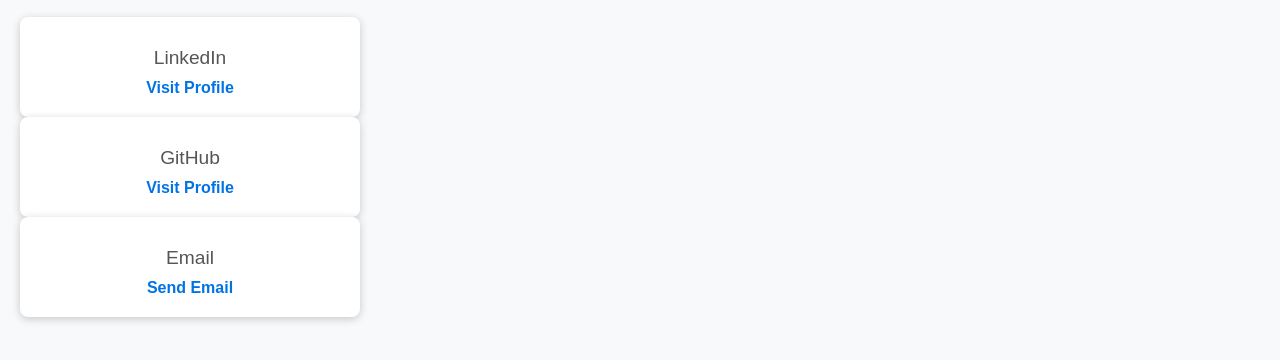
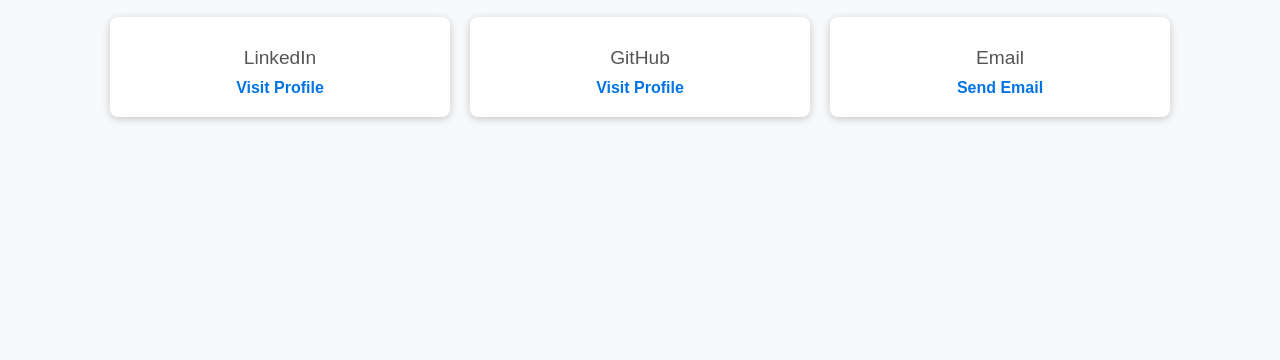
Before and after one commit to AymanSayedAbdelaziz/radio-channels, a plain HTML site: page contact.html in a window 1280 px wide. Shown: the part 210-570 px from the top of the page. Drawn offline with Linux system fonts and the light colour scheme.

Commit message:
Update style.css

```diff
--- a/style.css
+++ b/style.css
@@ -207,7 +207,7 @@ h1 {
   text-align: center;
   color: #333;
 }
-.container {
+.container-cont {
   display: flex;
   flex-wrap: wrap;
   justify-content: center;
```
